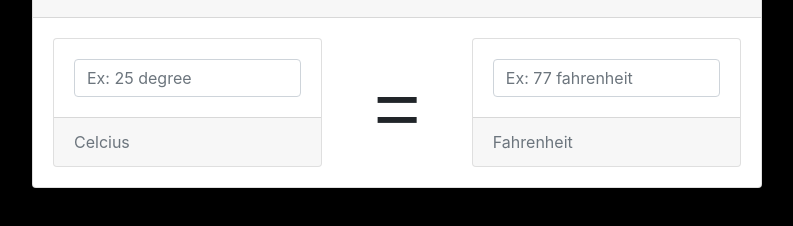
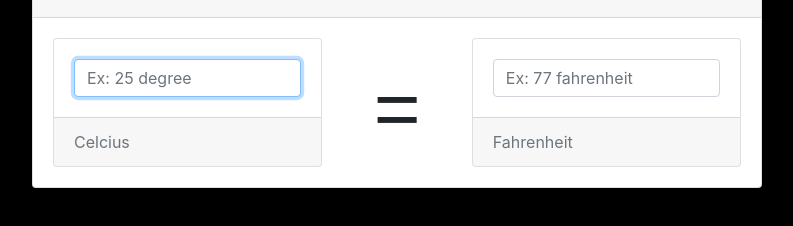
Before and after one commit to coder-razzak/temperature-converter, a plain HTML site: page index.html in a window 1280 px wide. Shown: the part 150-376 px from the top of the page, without its empty margins (243-1036 px from the left). Drawn offline with nearby package versions, Linux system fonts and the light colour scheme.

Commit message:
Update index.html

```diff
--- a/index.html
+++ b/index.html
@@ -41,7 +41,7 @@
                         type="text"
                         class="form-control"
                         placeholder="Ex: 25 degree"
-                        focused
+                        autofocus
                       />
                     </div>
                     <div class="card-footer text-muted">
```
